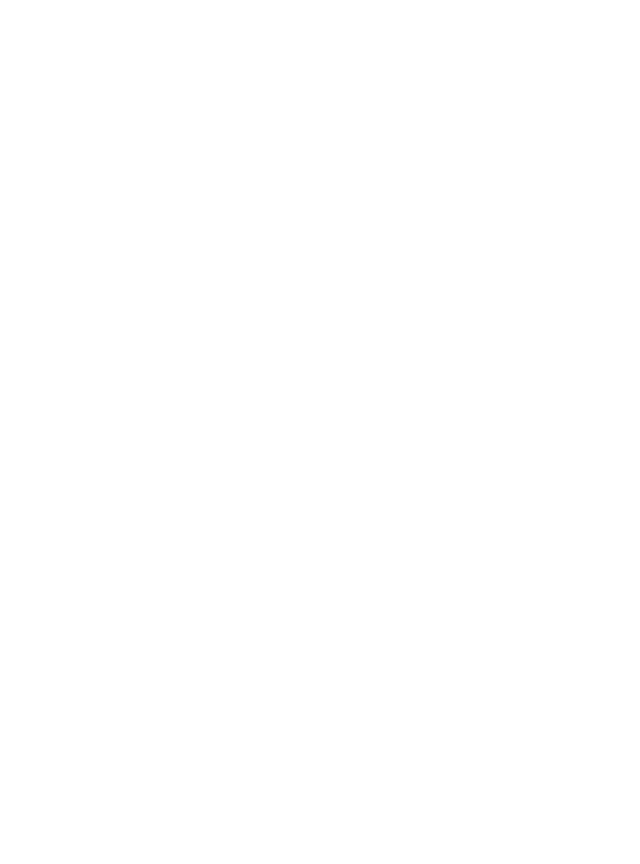
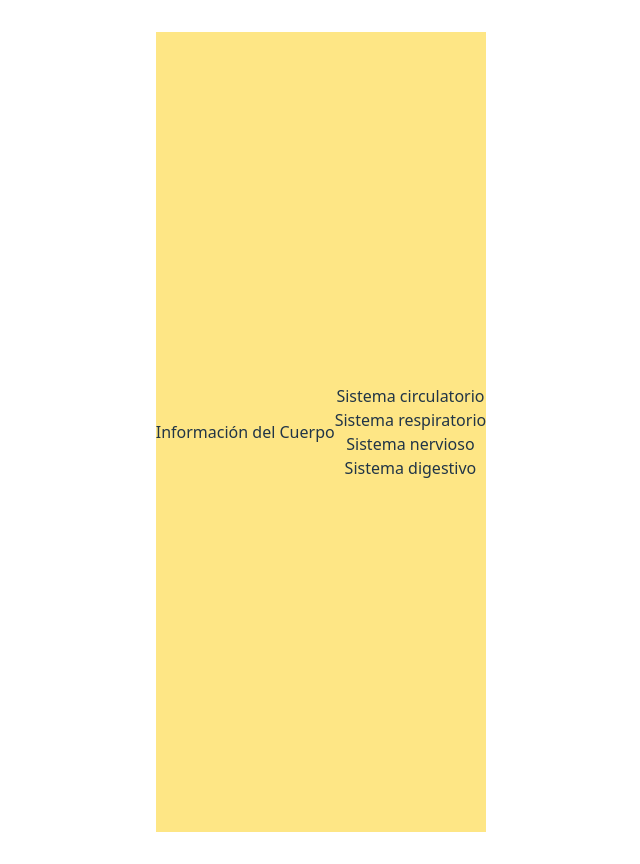
Before and after one commit to FaridAquino/hackaton3Practica, a React (Vite) app in the folder frontendHackaton3Practica/: page /#/info in a window 1280 px wide. Shown: the whole page, without its empty margins (319-959 px from the left). Before the commit the page ends 800 px from the top, so only its background shows below. Built offline with nearby package versions, Linux system fonts and the light colour scheme.

Commit message:
añadir Json para el post}

```diff
--- a/frontendHackaton3Practica/src/App.tsx
+++ b/frontendHackaton3Practica/src/App.tsx
@@ -1,11 +1,9 @@
-import { useState } from 'react'
 import Login from './Pages/Login'
 import Info from './Pages/Info'
 import './App.css'
 import { Routes, Route } from 'react-router-dom'
 
 function App() {
-  const [count, setCount] = useState(0)
 
   return (
     <Routes>
--- /dev/null
+++ b/frontendHackaton3Practica/src/Components/InforCuerpo.tsx
@@ -0,0 +1,15 @@
+function InfoCuerpo() {
+    return (
+        <div className="bg-amber-200 flex flex-row justify-center items-center h-screen">
+            <h2>Información del Cuerpo</h2>
+            <ul>
+                <li>Sistema circulatorio</li>
+                <li>Sistema respiratorio</li>
+                <li>Sistema nervioso</li>
+                <li>Sistema digestivo</li>
+            </ul>
+        </div>
+    );
+}
+
+export default InfoCuerpo;
--- /dev/null
+++ b/frontendHackaton3Practica/src/JsonFormat/postLogin.ts
@@ -0,0 +1,9 @@
+export interface PostLogin {
+
+    token: string;
+    user: {
+        id: number;
+        name: string;
+    }
+
+}
--- /dev/null
+++ b/frontendHackaton3Practica/src/api.ts
@@ -0,0 +1,30 @@
+import type { AxiosInstance } from "axios";
+import axios from "axios";
+
+class API {
+    private apiInstance: AxiosInstance;
+
+    constructor() {
+        this.apiInstance = axios.create({
+            baseURL: "http://127.0.0.1:8000",
+        });
+
+        this.apiInstance.interceptors.request.use((config) => {
+            console.log("Request:", `${config.method?.toUpperCase()} ${config.url}`);
+            return config;
+        });
+
+        this.apiInstance.interceptors.response.use(
+            (response) => {
+                console.log("Response:", response.data);
+                return response;
+            },
+            (error) => {
+                console.log("Error:", error);
+                return Promise.reject(error);
+            }
+        );
+    }
+
+
+}
--- a/frontendHackaton3Practica/src/pages/info.tsx
+++ b/frontendHackaton3Practica/src/pages/info.tsx
@@ -1,6 +1,8 @@
+import InfoCuerpo from "../Components/InforCuerpo";
+
 function Info(){
     return(
-        <></>
+        <InfoCuerpo/>
     );
 }
 
```
